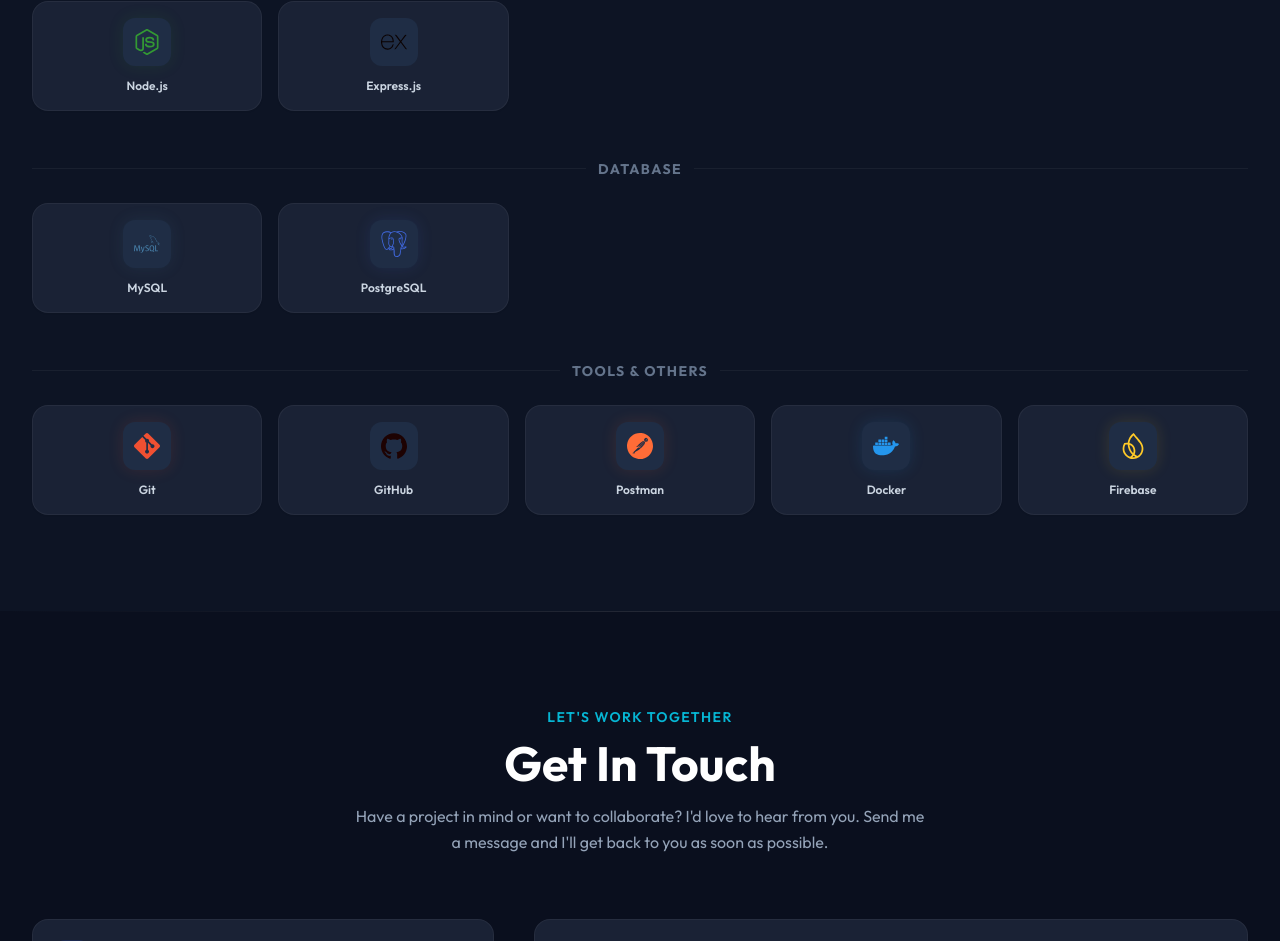
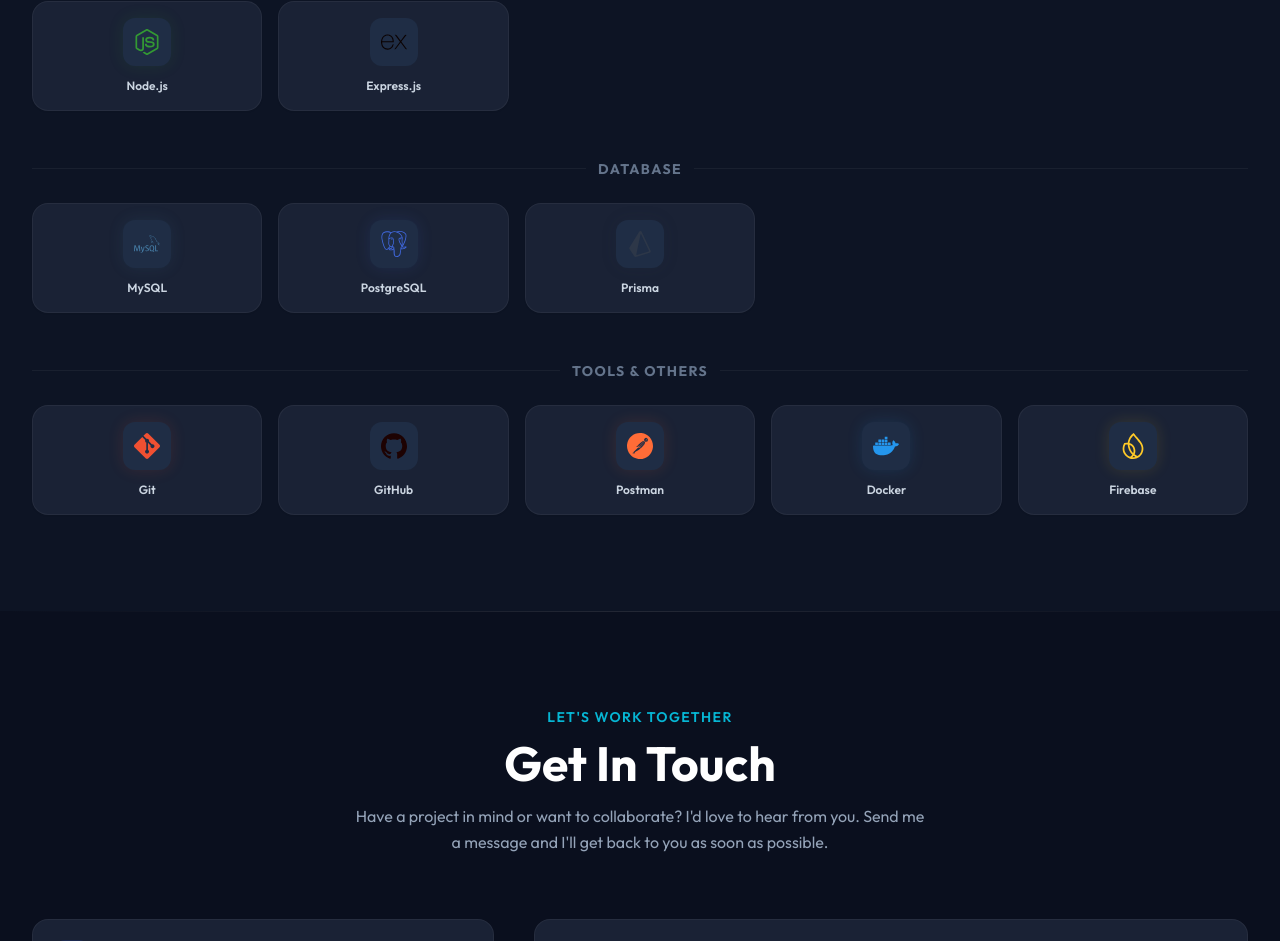
Before and after one commit to irwanadinata/irwan, a Next.js app: page / in a window 1280 px wide. Shown: the part 3393-4334 px from the top of the page. Built offline with nearby package versions, Linux system fonts and the light colour scheme.

Commit message:
feat: add skills

```diff
--- a/src/components/sections/Skills.tsx
+++ b/src/components/sections/Skills.tsx
@@ -18,6 +18,7 @@ import {
   SiGithub,
   SiPostman,
   SiDocker,
+  SiPrisma,
 } from "react-icons/si";
 import { useLanguage } from "@/context/LanguageContext";
 
@@ -50,6 +51,7 @@ const skillGroups: { labelKey: string; skills: Skill[] }[] = [
     skills: [
       { name: "MySQL", icon: SiMysql, color: "#4479A1" },
       { name: "PostgreSQL", icon: SiPostgresql, color: "#4169E1" },
+      { name: "Prisma", icon: SiPrisma, color: "#2D3748" },
     ],
   },
   {
```
